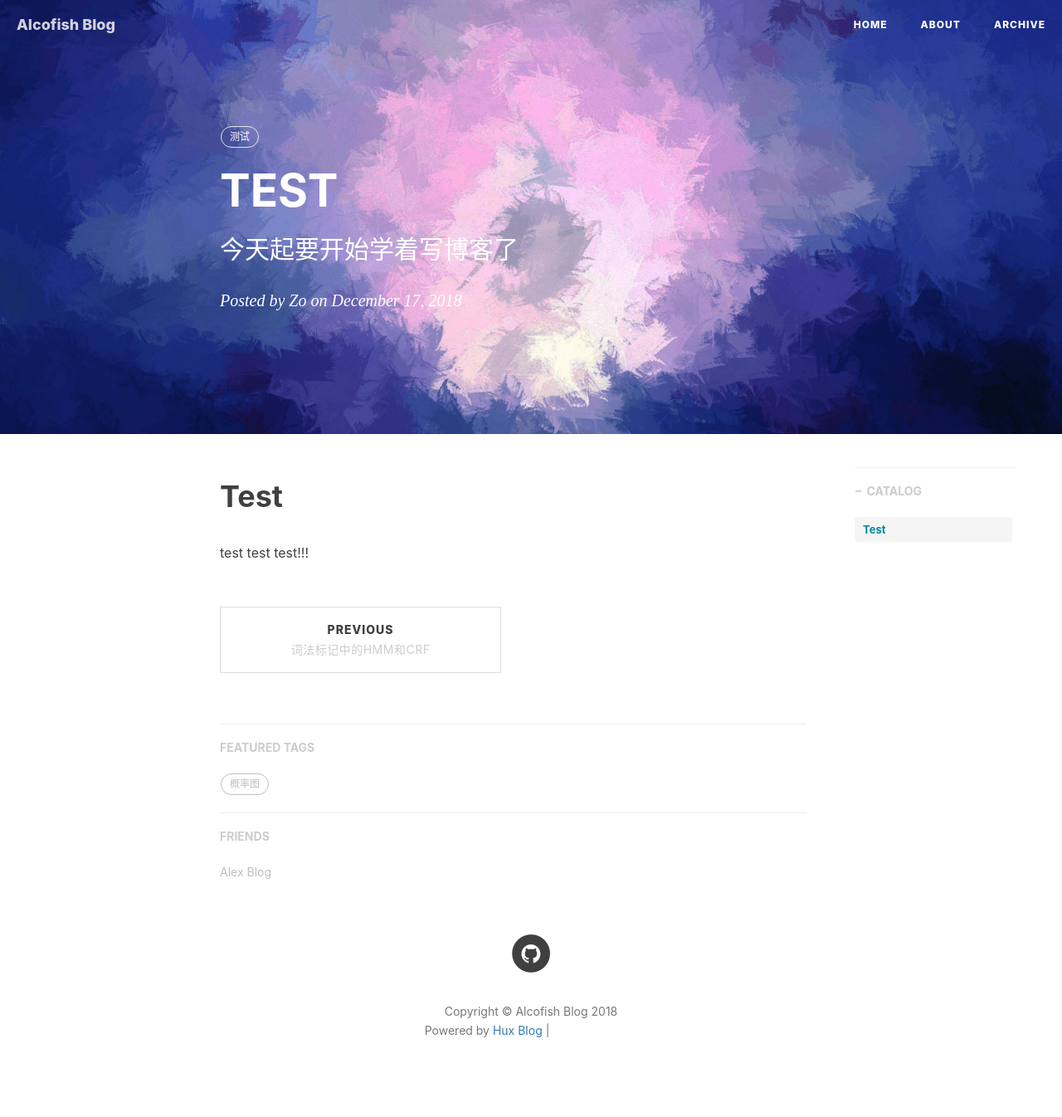
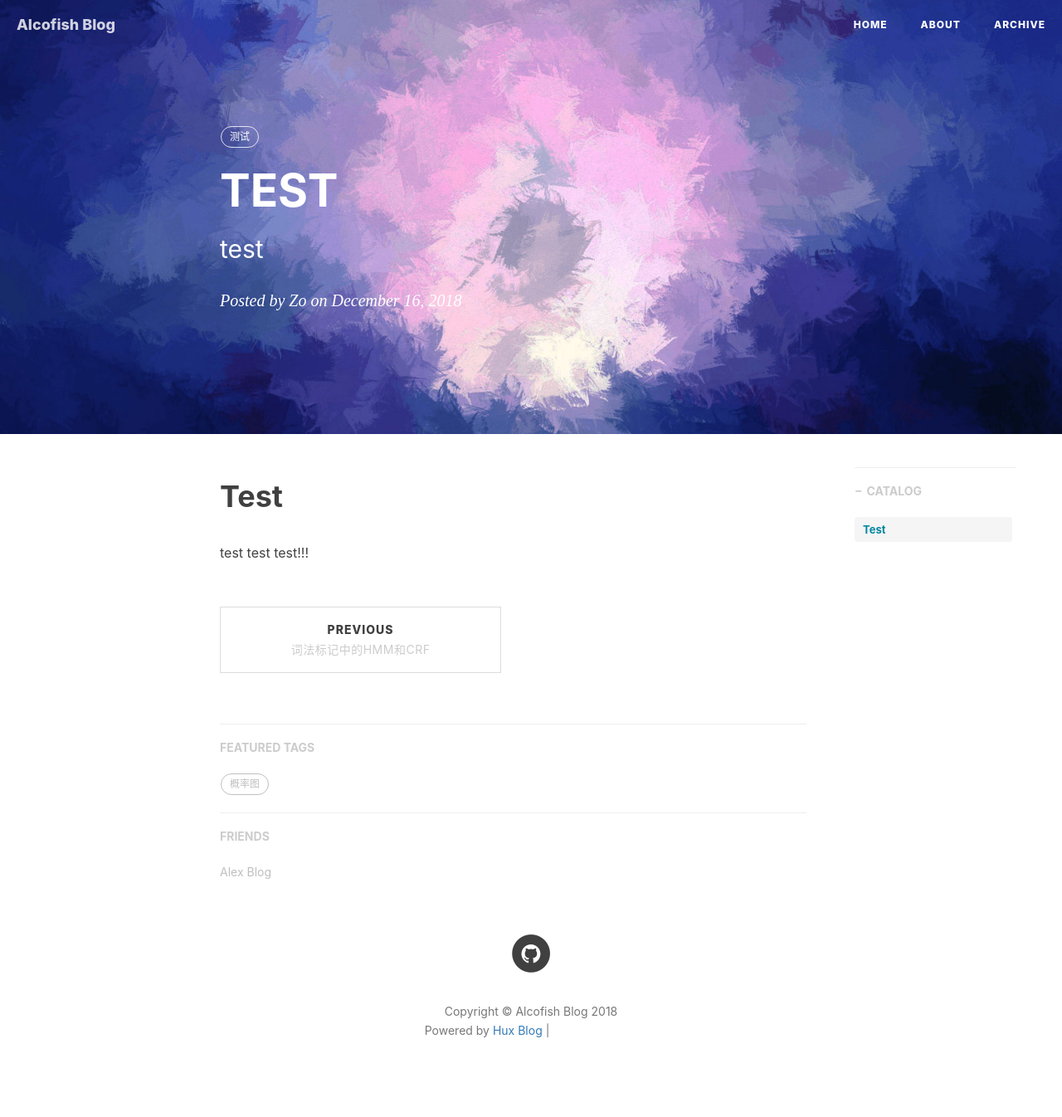
Before and after one commit to Jacob-Zhou/jacob-zhou.github.io, a Jekyll site: the page built from _posts/2018-12-17-test.markdown, in a window 1280 px wide. Shown: the whole page at 83% size. Built offline with Jekyll 4.4.1, drawn with Linux system fonts in a browser that asks for light colours; nearby versions of some CDN libraries; comment, search, counter and statistics services are not loaded; grey boxes are pictures that could not be loaded.

Commit message:
Update 2018-12-17-test.markdown

```diff
--- a/_posts/2018-12-17-test.markdown
+++ b/_posts/2018-12-17-test.markdown
@@ -1,8 +1,8 @@
 ---
 layout:     post
 title:      "TEST"
-subtitle:   "今天起要开始学着写博客了"
-date:       2018-12-17 17:09:00 +0800
+subtitle:   "test"
+date:       2018-12-16 17:09:00 +0800
 author:     "Zo"
 header-img: "img/post-bg.jpg"
 catalog: true
```
